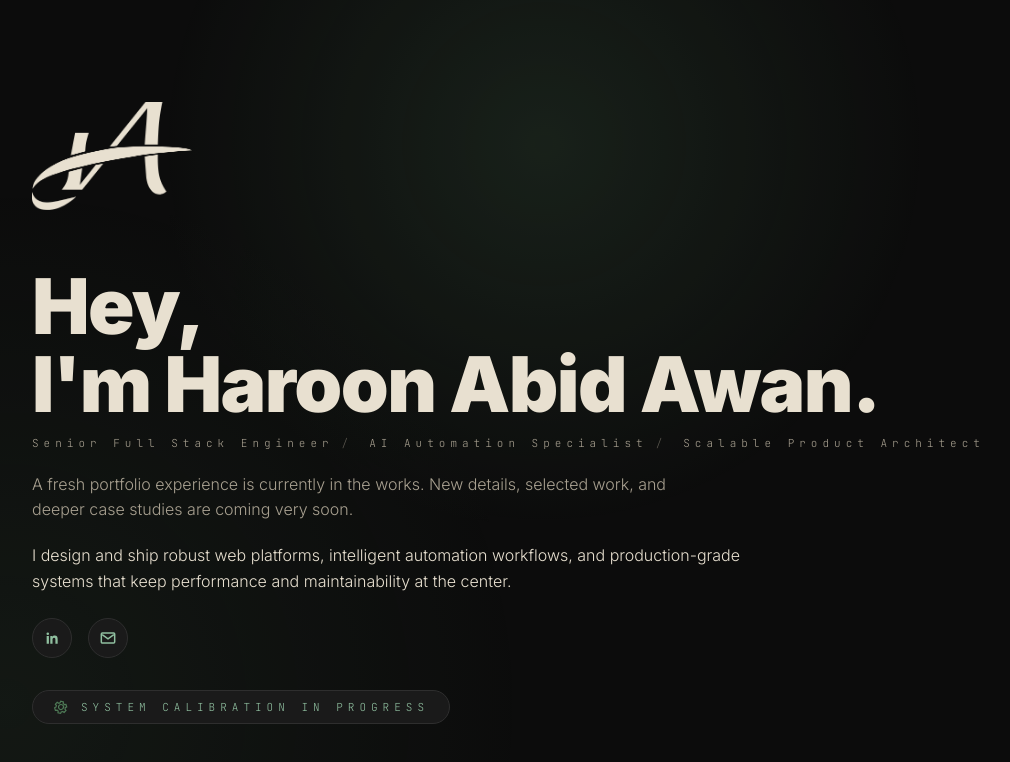
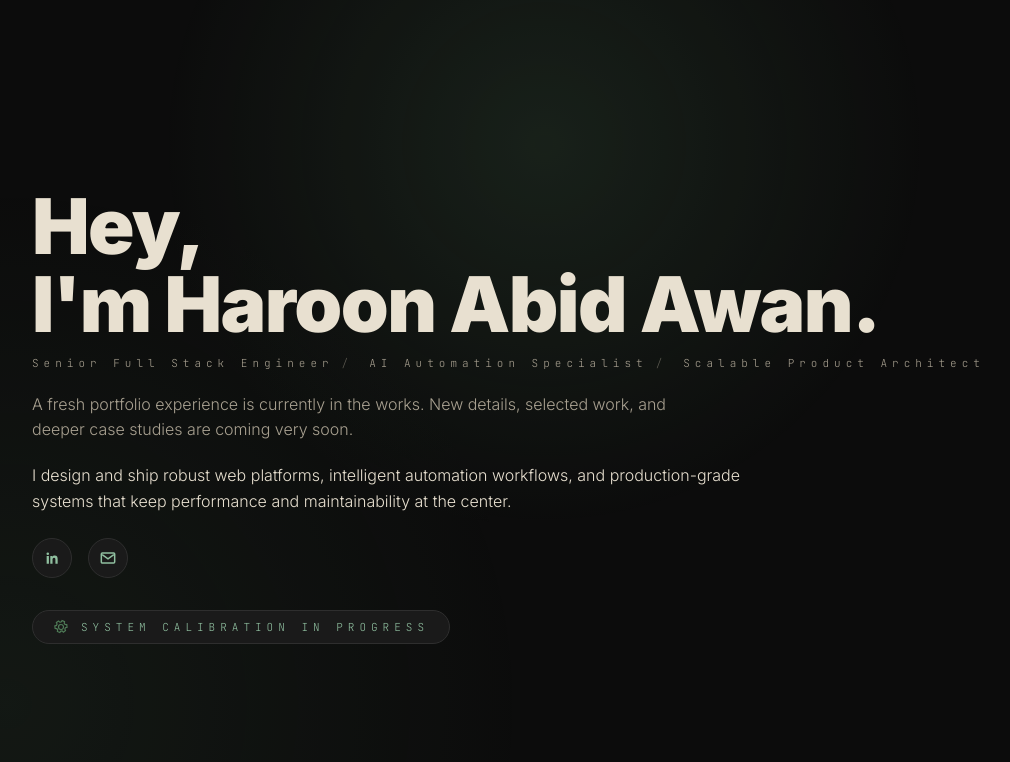
Before and after one commit to haroonabidawan/haroonabidawan, a Next.js app: page / in a window 1280 px wide. Shown: the top 762 px of the page, without its empty margins (96-1106 px from the left). Built offline with nearby package versions, Linux system fonts and the light colour scheme.

Commit message:
feat: enhance homepage animations and layout\n\nImplement introductory animation using AnimatePresence and motion components. Update logo display and main content transitions for a smoother user experience. Revise layout to improve visual hierarchy and engagement.

```diff
--- a/app/page.tsx
+++ b/app/page.tsx
@@ -1,9 +1,17 @@
 "use client";
 
 import Image from "next/image";
-import { motion } from "motion/react";
+import { AnimatePresence, motion } from "motion/react";
+import { useEffect, useState } from "react";
 
 export default function Home() {
+  const [showIntro, setShowIntro] = useState(true);
+
+  useEffect(() => {
+    const timer = setTimeout(() => setShowIntro(false), 2200);
+    return () => clearTimeout(timer);
+  }, []);
+
   return (
     <div
       className="relative min-h-screen overflow-hidden"
@@ -17,22 +25,39 @@ export default function Home() {
         }}
       />
       <main className="relative flex min-h-screen w-full items-center justify-center px-6 py-10">
-        <section className="mx-auto flex w-full max-w-5xl flex-col items-start text-left">
+        <AnimatePresence mode="wait">
+          {showIntro ? (
+            <motion.section
+              key="logo-loader"
+              initial={{ opacity: 0 }}
+              animate={{ opacity: 1 }}
+              exit={{ opacity: 0 }}
+              transition={{ duration: 0.35, ease: "easeOut" }}
+              className="mx-auto flex w-full max-w-5xl flex-col items-center justify-center"
+            >
               <motion.div
-            initial={{ opacity: 0, y: -16, scale: 0.92 }}
-            animate={{ opacity: 1, y: 0, scale: 1 }}
+                initial={{ opacity: 0, scale: 0.88, y: 12 }}
+                animate={{ opacity: 1, scale: 1, y: 0 }}
                 transition={{ duration: 0.6, ease: "easeOut" }}
               >
                 <Image
                   src="/logo.png"
                   alt="Haroon Abid Awan logo"
-              width={180}
-              height={180}
-              className="h-28 w-28 object-contain md:h-40 md:w-40"
+                  width={240}
+                  height={240}
+                  className="h-36 w-36 object-contain md:h-48 md:w-48"
                   priority
                 />
               </motion.div>
-
+            </motion.section>
+          ) : (
+            <motion.section
+              key="main-content"
+              initial={{ opacity: 0, y: 16 }}
+              animate={{ opacity: 1, y: 0 }}
+              transition={{ duration: 0.55, ease: "easeOut" }}
+              className="mx-auto flex w-full max-w-5xl flex-col items-start text-left"
+            >
               <motion.h1
                 initial={{ opacity: 0, y: 20 }}
                 animate={{ opacity: 1, y: 0 }}
@@ -150,7 +175,9 @@ export default function Home() {
                   SYSTEM CALIBRATION IN PROGRESS
                 </span>
               </motion.div>
-        </section>
+            </motion.section>
+          )}
+        </AnimatePresence>
       </main>
     </div>
   );
```
Lines whose indentation alone changed are shown as unchanged.
